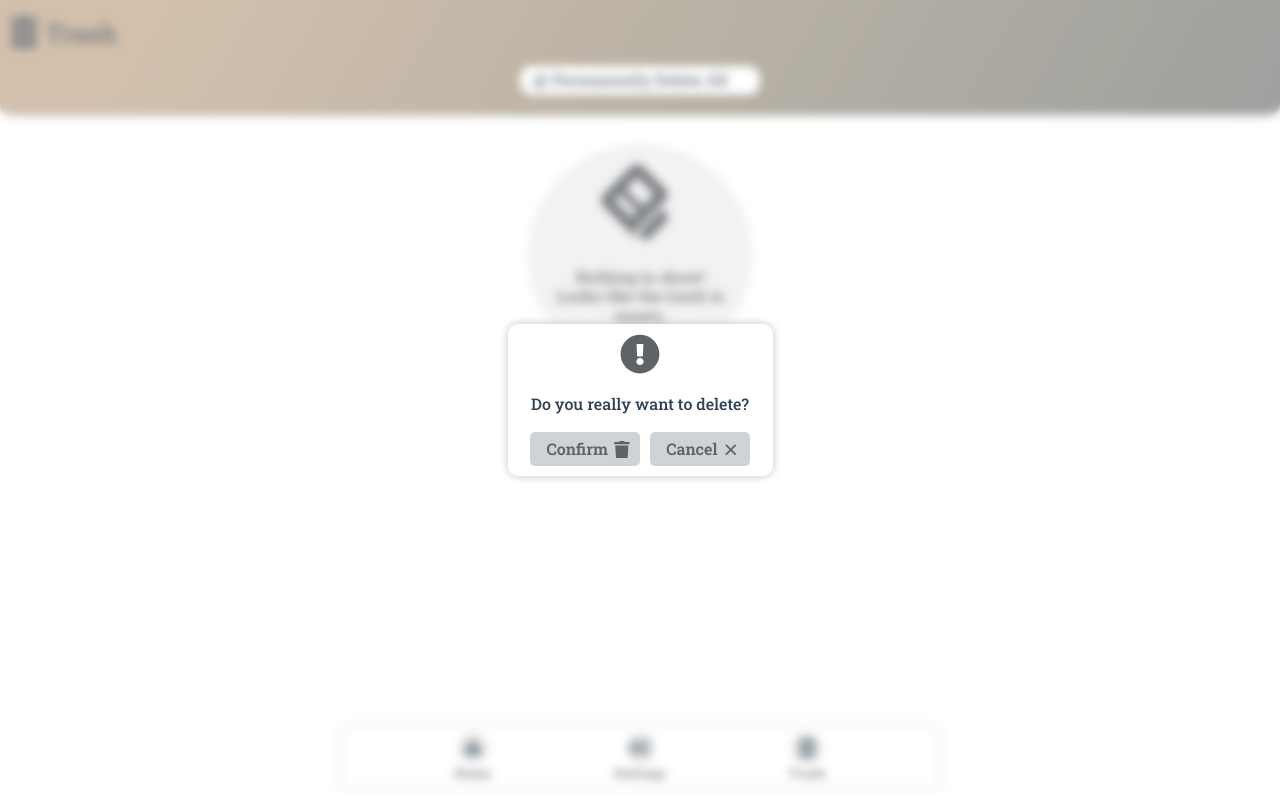
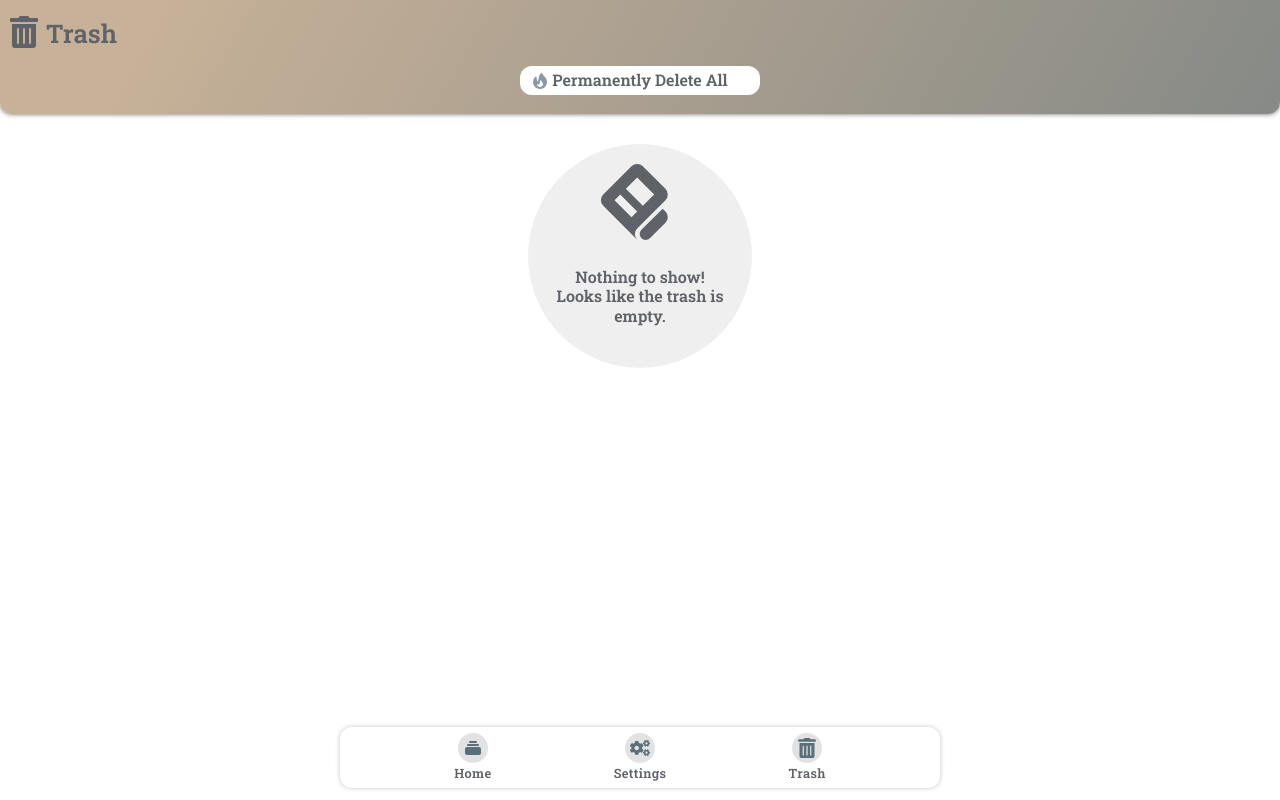
Before and after one commit to KainNhantumbo/Nava-Notes-App, a React (Create React App) app: page /pages/Trash in a window 1280 px wide. Built offline with nearby package versions, Linux system fonts and the light colour scheme.

Commit message:
feat: added confirmation dialog when trying to wipe de trash.

```diff
--- a/src/components/ConfirmModal.jsx
+++ b/src/components/ConfirmModal.jsx
@@ -3,10 +3,7 @@ import { HiX } from 'react-icons/hi';
 import { ModalContainer } from '../styles/confirmModal';
 import { FaExclamationCircle, FaTrash } from 'react-icons/fa';
 
-const ConfirmModal = ({ status, removeModal, action }) => {
-	const trashIcon = <FaTrash />;
-	const xIcon = <HiX />;
-
+const ConfirmModal = ({ accept, deny, status }) => {
 	return (
 		<>
 			{status === true ? (
@@ -18,13 +15,13 @@ const ConfirmModal = ({ status, removeModal, action }) => {
 						<span className={'info'}>Do you really want to delete?</span>
 						<div className='actions'>
 							<HorizontalButtons
-								event={action}
-								icon={trashIcon}
+								event={accept}
+								icon={<FaTrash />}
 								description={'Confirm'}
 							/>
 							<HorizontalButtons
-								event={removeModal}
-								icon={xIcon}
+								event={deny}
+								icon={<HiX />}
 								description={'Cancel'}
 							/>
 						</div>
--- a/src/pages/Trash.jsx
+++ b/src/pages/Trash.jsx
@@ -6,13 +6,22 @@ import Notification from '../components/Notification';
 import { MdDeleteForever } from 'react-icons/md';
 import { HiFire } from 'react-icons/hi';
 import { HiCheckCircle } from 'react-icons/hi';
-import { setDataToStorage, sortNotes, trashNotesPicker, retrieveNotes } from '../scripts/core-functions';
+import {
+	setDataToStorage,
+	sortNotes,
+	trashNotesPicker,
+	retrieveNotes,
+} from '../scripts/core-functions';
 import { FaTrashAlt } from 'react-icons/fa';
 import ConfirmModal from '../components/ConfirmModal';
 
 const Trash = () => {
+	// confirm modal states
+	const [confirmAction, setConfirmAction] = useState(null);
+	const [modalState, setModalState] = useState(false);
+
 	// pega as notas do localstorage
-  const [ notesData, setNotesData ] = useState([]);
+	const [notesData, setNotesData] = useState([]);
 	useEffect(() => {
 		setNotesData(() => retrieveNotes('notes'));
 	}, []);
@@ -26,9 +35,9 @@ const Trash = () => {
 
 	// estados componente Notification
 	const [notificationIcon, setNotificationIcon] = useState(() => {
-    return <HiCheckCircle/>;
+		return <HiCheckCircle />;
 	});
-  const [notificationInfo, setNotificationInfo] = useState("Sucess");
+	const [notificationInfo, setNotificationInfo] = useState('Sucess');
 	const [notificationStatus, setNotificationStatus] = useState(false);
 
 	// apaga permanentemente todas as notas do lixo
@@ -36,22 +45,22 @@ const Trash = () => {
 		var trash = [];
 		setDataToStorage('trashData', trash);
 		setUnsortedTrashData(() => trashNotesPicker());
-
+		console.log('reset');
 		// configuração da notificação
-    configNotification("Trash wiped!", <MdDeleteForever/>);
+		configNotification('Trash wiped!', <MdDeleteForever />);
 		setNotificationStatus(() => true);
 		removeNotificationByDelay(notificationStatus);
-  }
+	};
 
 	// restaura do lixeira a nota selecionada
 	const restoreNote = (e) => {
 		const id = e.target.parentNode.parentNode.id;
-    const trashNote = trashData.filter(note => {
+		const trashNote = trashData.filter((note) => {
 			if (note.id === id) {
 				return note;
 			}
 		});
-    const notes = trashData.filter(note => {
+		const notes = trashData.filter((note) => {
 			if (note.id !== id) {
 				return note;
 			}
@@ -62,15 +71,15 @@ const Trash = () => {
 		setUnsortedTrashData(() => trashNotesPicker());
 
 		// configuração da notificação
-    configNotification("Note restored", <HiCheckCircle/>);
+		configNotification('Note restored', <HiCheckCircle />);
 		setNotificationStatus(() => true);
 		removeNotificationByDelay(notificationStatus);
-  }
+	};
 
 	// apaga permanentemente todas as notas da lixeira
 	const permanentDelete = (e) => {
 		const id = e.target.parentNode.parentNode.id;
-    const trashNotes = trashData.filter(note => {
+		const trashNotes = trashData.filter((note) => {
 			if (note.id !== id) {
 				return note;
 			}
@@ -79,16 +88,16 @@ const Trash = () => {
 		setUnsortedTrashData(() => trashNotesPicker());
 
 		// configuração da notificação
-    configNotification("Note deleted.", <MdDeleteForever/>);
+		configNotification('Note deleted.', <MdDeleteForever />);
 		setNotificationStatus(() => true);
 		removeNotificationByDelay(notificationStatus);
-  }
+	};
 
 	// funcoes para gestao de notificao
 	// remove a notificacao pelo botao
 	const removeNotification = () => {
 		setNotificationStatus(() => false);
-    }
+	};
 
 	// remove a notificacao por delay
 	const removeNotificationByDelay = (status) => {
@@ -97,22 +106,29 @@ const Trash = () => {
 		setTimeout(() => {
 			setNotificationStatus(() => false);
 		}, 3500);
-    }
+	};
 
 	// seta o icone e descricao da notificação
 	const configNotification = (info, icon) => {
 		setNotificationInfo(() => info);
 		setNotificationIcon(() => icon);
-    }
+	};
+
+	console.log(modalState);
 
 	return (
 		<>
-      <Header title={'Trash'}
-        child={<Button
+			<Header
+				title={'Trash'}
+				child={
+					<Button
 						description='Permanently Delete All'
-          icon={<HiFire/>}
-          event={trashReseter}
-        />}
+						icon={<HiFire />}
+						event={(e) => {
+							setModalState(true);
+						}}
+					/>
+				}
 				icon={<FaTrashAlt />}
 			/>
 			<TrashNotesPackage
@@ -128,10 +144,18 @@ const Trash = () => {
 				btnEvent={removeNotification}
 				icon={notificationIcon}
 			/>
-
-      <ConfirmModal status={true} />
+			<ConfirmModal
+				status={modalState}
+				accept={(e) => {
+					trashReseter();
+					setModalState((prevState) => !prevState);
+				}}
+				deny={(e) => {
+					setModalState((prevState) => !prevState);
+				}}
+			/>
 		</>
 	);
-}
+};
 
 export default Trash;
--- a/src/styles/confirmModal.js
+++ b/src/styles/confirmModal.js
@@ -50,9 +50,9 @@ export const ModalContainer = styled.div`
 		gap: 20px;
 	}
 
-  .info {
-    font-weight: 500;
-  }
+	.info {
+		font-weight: 500;
+	}
 
 	.actions {
 		display: flex;
--- a/src/styles/notification.js
+++ b/src/styles/notification.js
@@ -51,7 +51,7 @@ export const NotificationContainer = Styled.section`
 
     span {
       padding-left: 2em;
-      font-weight: 600;
+      font-weight: 500;
       color: rgb(${({ theme }) => theme.text});
     }
 
```
Lines whose indentation alone changed are shown as unchanged.
